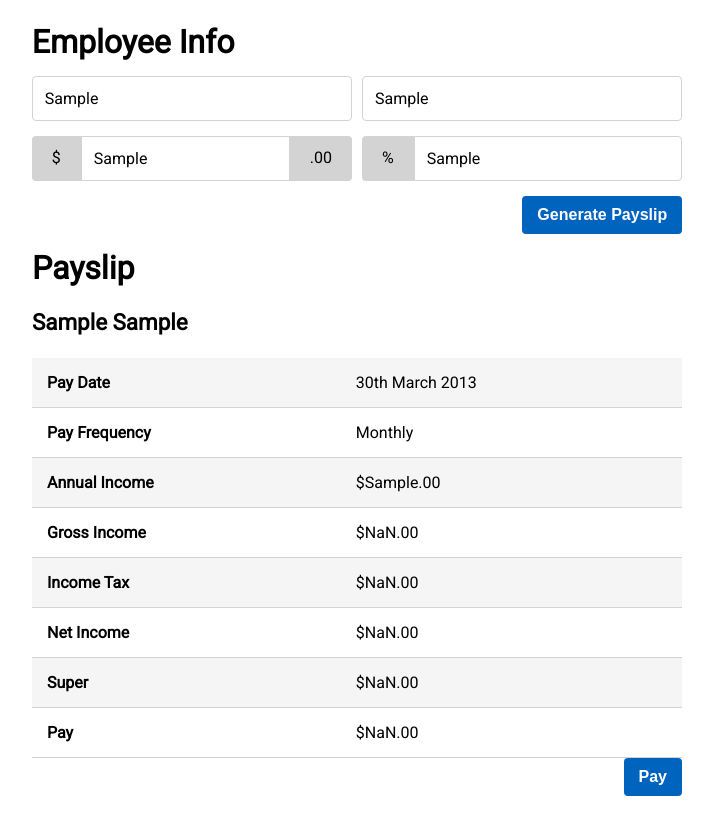
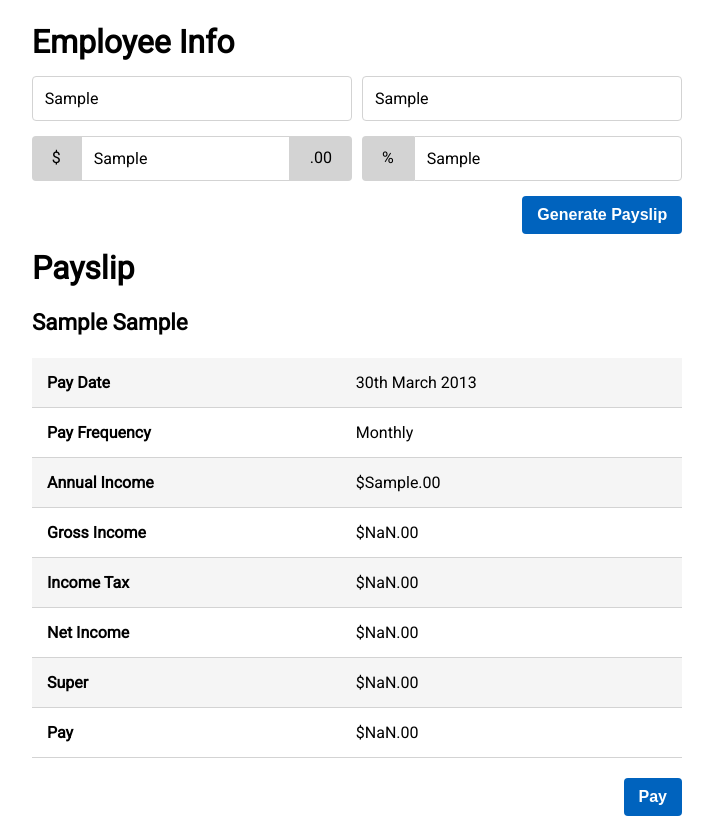
Before and after one commit to amtrav42/myob, a React app: page / in a window 1280 px wide. Both pictures are taken after typing "Sample", "Sample", "Sample", "Sample" into the empty fields and a click on the button "Generate Payslip". Shown: the whole page, without its empty margins (283-996 px from the left). Built offline with nearby package versions, Linux system fonts and the light colour scheme.

Commit message:
added margin to pay button

```diff
--- a/src/components/Main/index.jsx
+++ b/src/components/Main/index.jsx
@@ -118,8 +118,8 @@ class Main extends Component {
                     </tbody>
                   </table>
                   <div className="formActions">
-                  <button>Pay</button>
-                </div>
+                    <button className="payButton">Pay</button>
+                  </div>
                 </div>
               </div>
             )}
--- a/src/components/Main/styles.scss
+++ b/src/components/Main/styles.scss
@@ -129,3 +129,7 @@ table td:first-child {
 tr:nth-child(odd) {
   background-color: WhiteSmoke;
 }
+//pay button Styling
+.payButton{
+  margin-top: 20px;
+}
```
